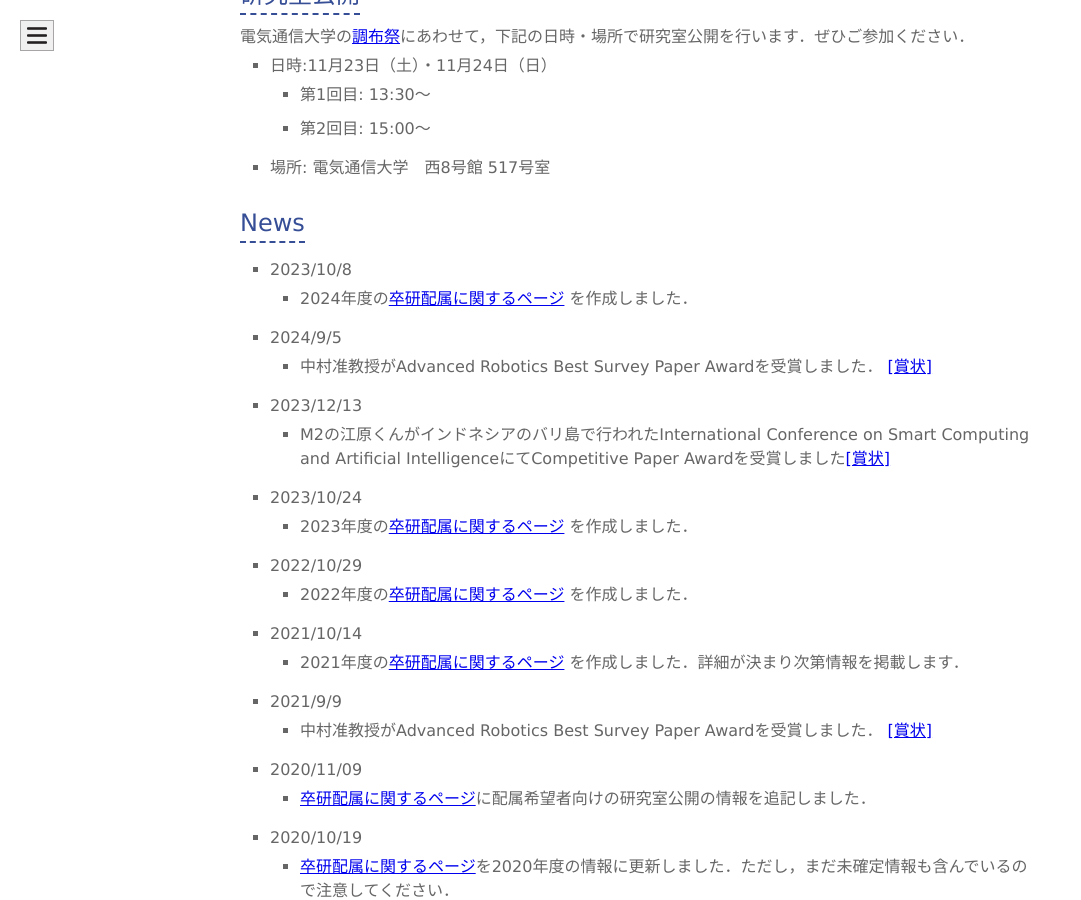
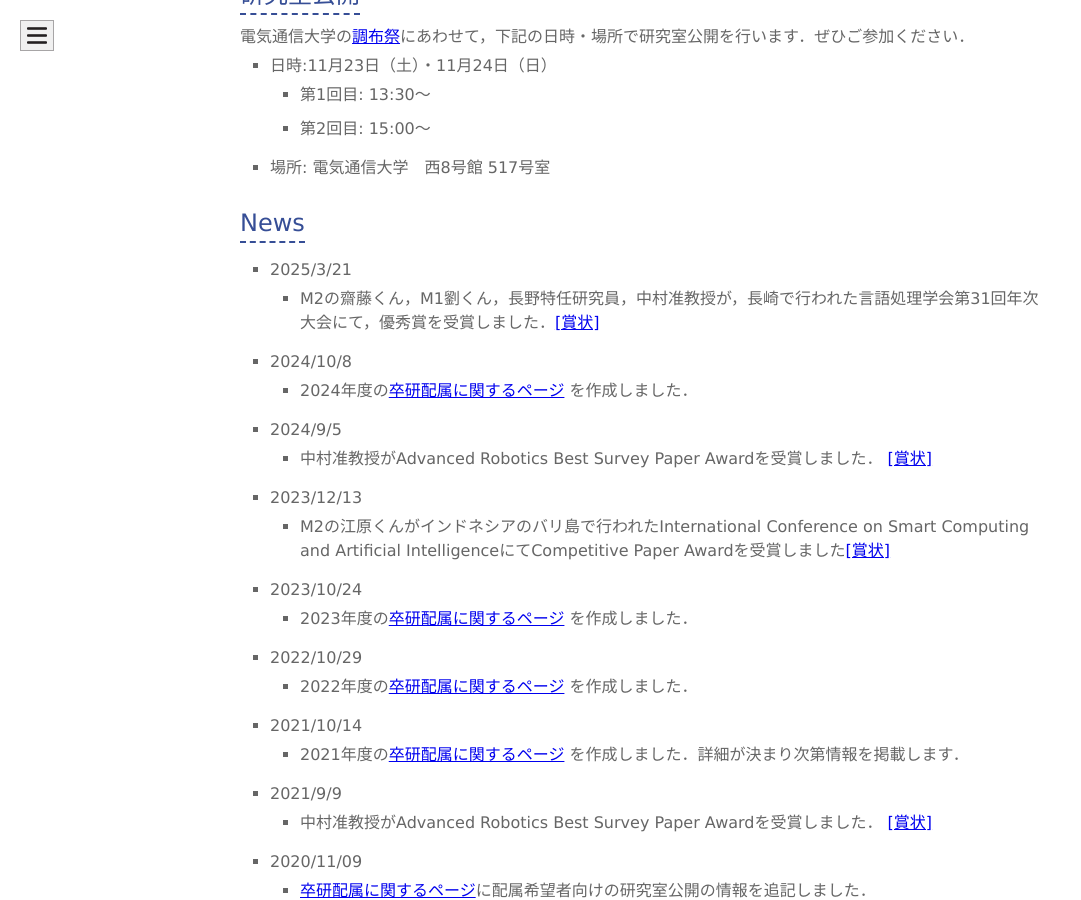
Before and after one commit to naka-lab/naka-lab.github.io, a Jekyll site: the page built from index.md, in a window 1280 px wide and 900 px high, scrolled down 737 px. Shown: the whole window, without its empty margins (0-1081 px from the left). Built offline with Jekyll 4.4.1, drawn with Linux system fonts in a browser that asks for light colours; our own code applies the rules of GitHub Pages for plain Markdown files.

Commit message:
Update index.md

```diff
--- a/index.md
+++ b/index.md
@@ -16,7 +16,10 @@ layout: default
 - 場所: 電気通信大学　西8号館 517号室
 
 ## News
-* 2023/10/8
+* 2025/3/21
+	* M2の齋藤くん，M1劉くん，長野特任研究員，中村准教授が，長崎で行われた言語処理学会第31回年次大会にて，優秀賞を受賞しました．[[賞状]](news_imgs/250307NLP.pdf)
+
+* 2024/10/8
 	* 2024年度の[卒研配属に関するページ](//hp.naka-lab.org/subpages/haizoku.html) を作成しました．
 
 * 2024/9/5
```
